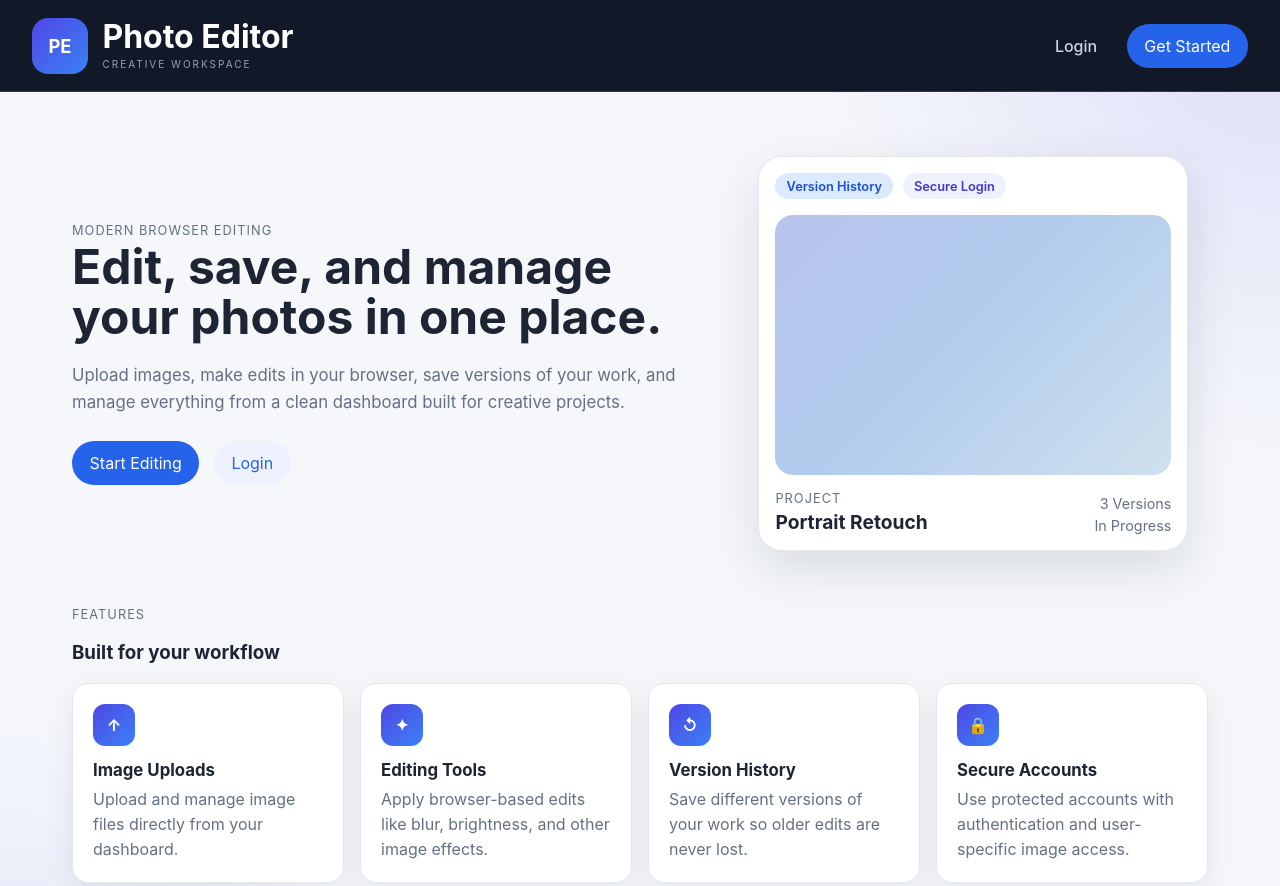
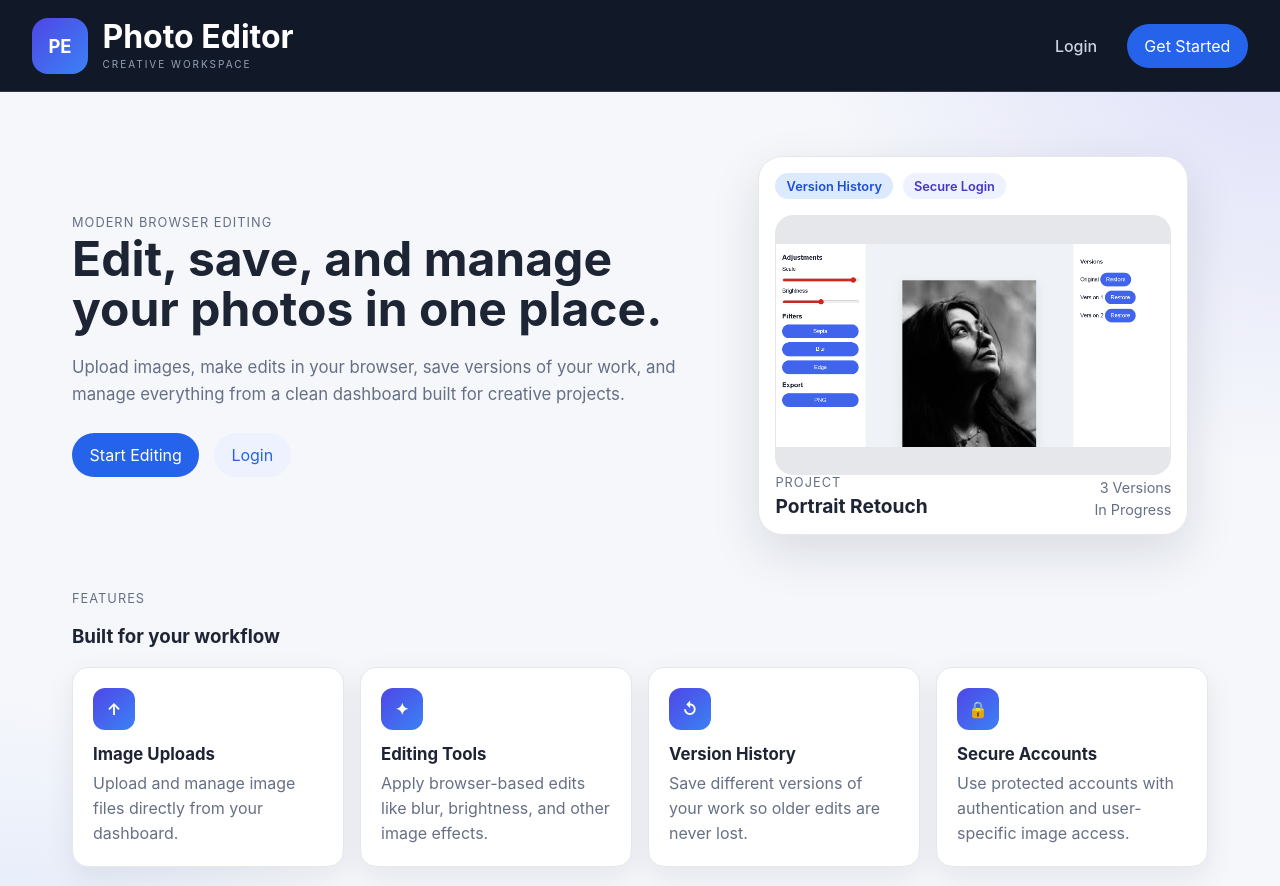
Before and after one commit to jah1044/CPSC427, a plain HTML site: page photo editor/Frontend/pages/index.html in a window 1280 px wide. Shown: the top 886 px of the page. Drawn offline with Linux system fonts and the light colour scheme.

Commit message:
replace landing page preview placeholder with editor screenshot

```diff
--- a/photo editor/Frontend/css/index.css
+++ b/photo editor/Frontend/css/index.css
@@ -142,12 +142,13 @@
   }
 
   .hero__image {
+    width: 100%;
     height: 260px;
+    object-fit: contain;
     border-radius: 18px;
-    background:
-      linear-gradient(rgba(17, 24, 39, 0.08), rgba(17, 24, 39, 0.08)),
-      linear-gradient(135deg, #c7d2fe, #bfdbfe 45%, #e0f2fe);
-    margin-bottom: 1rem;
+    border: 1px solid var(--border);
+    display: block;
+    background: #e5e7eb;
   }
 
   .hero__preview-bottom {
--- a/photo editor/Frontend/pages/index.html
+++ b/photo editor/Frontend/pages/index.html
@@ -46,8 +46,7 @@
             <span class="hero__badge hero__badge--muted">Secure Login</span>
           </div>
 
-          <div class="hero__image"></div>
-
+          <img src="../assets/images/editor-preview.png" alt="Photo editor canvas preview" class="hero__image" />
           <div class="hero__preview-bottom">
             <div>
               <p class="hero__label">Project</p>
```
Also changed, not shown: photo editor/Frontend/assets/images/editor-preview.png (added).
